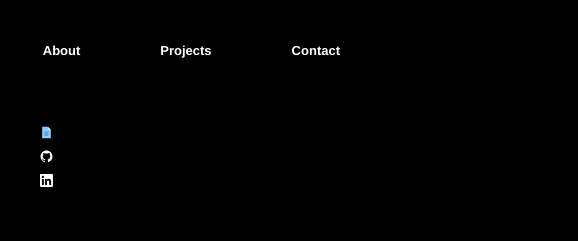
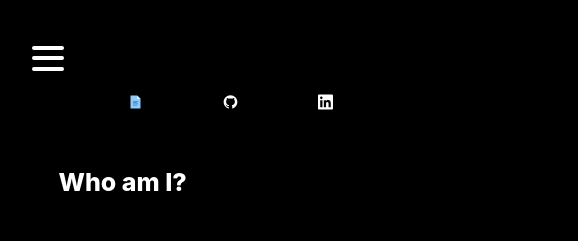
Before and after one commit to koagarces/Portfolio, a React (Create React App) app in the folder portfolio/: page /about in a window 390 px wide. Shown: the top 241 px of the page, 578 px wide, since content can reach past the window. Built offline with nearby package versions, Linux system fonts and the light colour scheme.

Commit message:
made mobile frienldly and added menu

```diff
--- a/portfolio/src/App.css
+++ b/portfolio/src/App.css
@@ -348,13 +348,15 @@
   text-decoration: none;
 }
 
+/* Mobile Friendly */
+
 @media (max-width: 500px) {
   .navlink {
     color: white;
     /* padding: 4px 10px; */
     /* margin-right: 20px; */
-    font-size: 13px;
-    font-weight: 800;
+    font-size: 15px;
+    font-weight: 900;
   }
   .navbar {
     justify-content: space-evenly;
@@ -372,11 +374,11 @@
     max-width: 500px;
   }
   .App-header {
-    width: 500px;
+    width: 400px;
     min-height: 50px;
     margin: 0;
     margin-bottom: 0px;
-    padding-left: 0;
+    padding-left: 14%;
     padding-bottom: 0;
   }
   .icons {
@@ -386,6 +388,7 @@
     flex-direction: flex-start;
     margin: 0;
     width: 300px;
+    z-index: 1;
   }
   .App {
     height: 0;
@@ -414,7 +417,7 @@
     padding-left: 20%;
     margin-right: 0;
     margin-left: 0;
-    width: 500px;
+    width: 300px;
   }
   .skills {
     width: 300px;
@@ -426,10 +429,14 @@
     margin-top: 5%;
   }
   .scroll {
-    margin-top: 50px;
+    margin-top: 40px;
   }
   .top {
     flex-direction: column;
+  }
+
+  .iconPicture {
+    height: 50px;
   }
   @keyframes reactAnimate {
     0% {
--- a/portfolio/src/App.js
+++ b/portfolio/src/App.js
@@ -9,6 +9,9 @@
 import { FcDocument } from "react-icons/fc";
 import { GrGithub } from "react-icons/gr";
 import { SiLinkedin } from "react-icons/si";
+import Burger from "./components/Burger/Burger";
+import Menu from "./components/Menu/Menu";
+import { useState } from "react";
 
 const NavBar = styled.div`
   width: 100%;
@@ -19,6 +22,8 @@
   @media (max-width: 500px) {
     width: 90%;
     padding: 10% 0 5% 10%;
+    pointer-events: none;
+    opacity: 0;
   }
 `;
 
@@ -30,10 +35,23 @@
   justify-content: flex-start;
   flex-wrap: wrap;
   padding-left: 10px;
+
+  @media (max-width: 500px) {
+    display: flex;
+    flex-direction: column;
+    justify-content: center;
+    width: 50px;
+    height: 40px;
+    padding-left: 25%;
+    margin-top: 0;
+  }
 `;
 function App() {
+  const [open, setOpen] = useState(false);
   return (
     <div className="App">
+      <Burger open={open} setOpen={setOpen} />
+      <Menu open={open} />
       <NavBar className="navbar">
         <Link to={"/"} className="navlink">
           <span className="btnName">Home</span>
@@ -48,6 +66,7 @@
           Contact
         </Link>
       </NavBar>
+
       <SideBar className="sidebar ">
         <a
           href="https://drive.google.com/file/d/1KTeXJM76vxS3M981IpoVIbSEHRmenBAX/view?usp=sharing"
@@ -55,7 +74,7 @@
           target="_blank"
           rel="noreferrer"
         >
-          <FcDocument />
+          <FcDocument className="iconPicture" />
         </a>
         <a
           href="https://github.com/koagarces"
@@ -63,7 +82,7 @@
           target="_blank"
           rel="noreferrer"
         >
-          <GrGithub />
+          <GrGithub className="iconPicture" />
         </a>
         <a
           href="https://www.linkedin.com/in/koa-garces/"
@@ -71,7 +90,7 @@
           target="_blank"
           rel="noreferrer"
         >
-          <SiLinkedin />
+          <SiLinkedin className="iconPicture" />
         </a>
       </SideBar>
 
--- /dev/null
+++ b/portfolio/src/components/Burger/Burger.js
@@ -0,0 +1,20 @@
+// Burger.js
+import React from "react";
+import { StyledBurger } from "./burgerStyles";
+import { bool, func } from "prop-types";
+
+const Burger = ({ open, setOpen }) => {
+  return (
+    <StyledBurger open={open} onClick={() => setOpen(!open)}>
+      <div />
+      <div />
+      <div />
+    </StyledBurger>
+  );
+};
+Burger.propTypes = {
+  open: bool.isRequired,
+  setOpen: func.isRequired,
+};
+
+export default Burger;
--- /dev/null
+++ b/portfolio/src/components/Burger/burgerStyles.js
@@ -0,0 +1,33 @@
+import styled from "styled-components";
+
+export const StyledBurger = styled.button`
+  position: absolute;
+  top: 5%;
+  left: 2rem;
+  display: flex;
+  flex-direction: column;
+  justify-content: space-around;
+  width: 2rem;
+  height: 2rem;
+  background: transparent;
+  border: none;
+  cursor: pointer;
+  padding: 0;
+  z-index: 10;
+
+  &:focus {
+    outline: none;
+  }
+
+  div {
+    width: 2rem;
+    height: 0.25rem;
+    background: white;
+    border-radius: 10px;
+    transition: all 0.3s linear;
+    position: relative;
+    transform-origin: 1px;
+
+    z-index: 5;
+  }
+`;
--- /dev/null
+++ b/portfolio/src/components/Menu/Menu.js
@@ -0,0 +1,38 @@
+import React from "react";
+import { StyledMenu } from "./menuStyles";
+import { bool } from "prop-types";
+
+const Menu = ({ open }) => {
+  return (
+    <StyledMenu open={open}>
+      <a href="/">
+        <span role="img" aria-label="home">
+          🏘️
+        </span>
+        Home
+      </a>
+      <a href="/about">
+        <span role="img" aria-label="about us">
+          &#x1f481;&#x1f3fb;&#x200d;&#x2642;&#xfe0f;
+        </span>
+        About
+      </a>
+      <a href="/projects">
+        <span role="img" aria-label="projects">
+          🔨
+        </span>
+        Projects
+      </a>
+      <a href="/contact">
+        <span role="img" aria-label="contact">
+          &#x1f4e9;
+        </span>
+        Contact
+      </a>
+    </StyledMenu>
+  );
+};
+Menu.propTypes = {
+  open: bool.isRequired,
+};
+export default Menu;
--- /dev/null
+++ b/portfolio/src/components/Menu/menuStyles.js
@@ -0,0 +1,37 @@
+import styled from "styled-components";
+
+export const StyledMenu = styled.nav`
+  display: flex;
+  flex-direction: column;
+  justify-content: center;
+  background-color: rgba(0, 0, 0, 0.85);
+  height: 100vh;
+  text-align: left;
+  padding: 2rem;
+  position: absolute;
+  z-index: 5;
+  top: 0;
+  left: 0;
+  transition: transform 0.3s ease-in-out;
+  transform: ${({ open }) => (open ? "translateX(0)" : "translateX(-100%)")};
+
+  a {
+    font-size: 2rem;
+    text-transform: uppercase;
+    padding: 2rem 0;
+    font-weight: bold;
+    letter-spacing: 0.5rem;
+    color: white;
+    text-decoration: none;
+    transition: color 0.3s linear;
+
+    @media (max-width: ${({ theme }) => theme.mobile}) {
+      font-size: 1.5rem;
+      text-align: center;
+    }
+
+    &:hover {
+      color: ${({ theme }) => theme.primaryHover};
+    }
+  }
+`;
--- /dev/null
+++ b/portfolio/src/components/burgerIndex.js
@@ -0,0 +1,2 @@
+// export { default } from "./Burger";
+// export { default } from './Menu';
```
